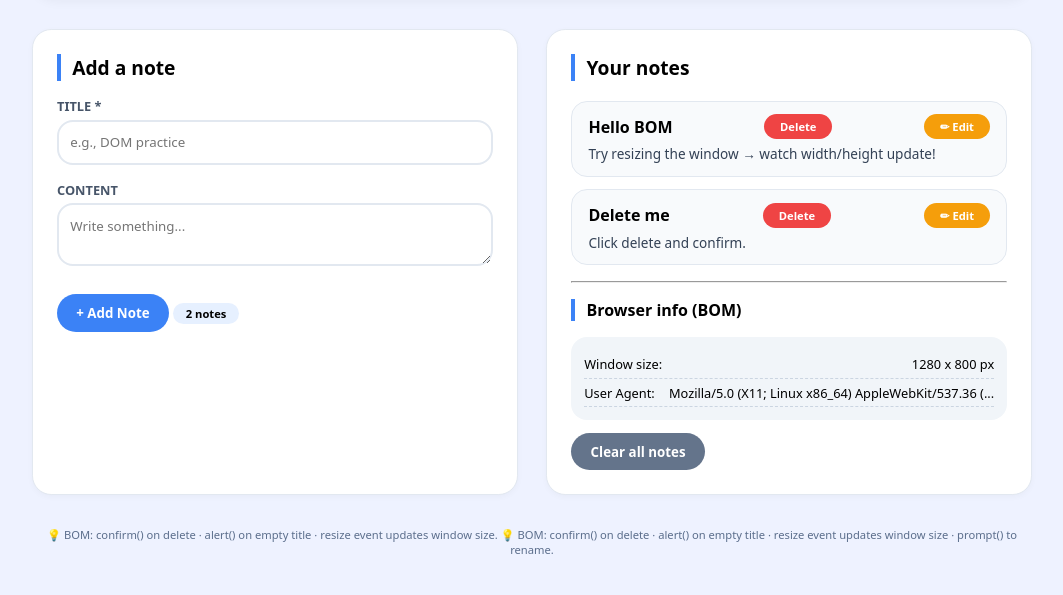
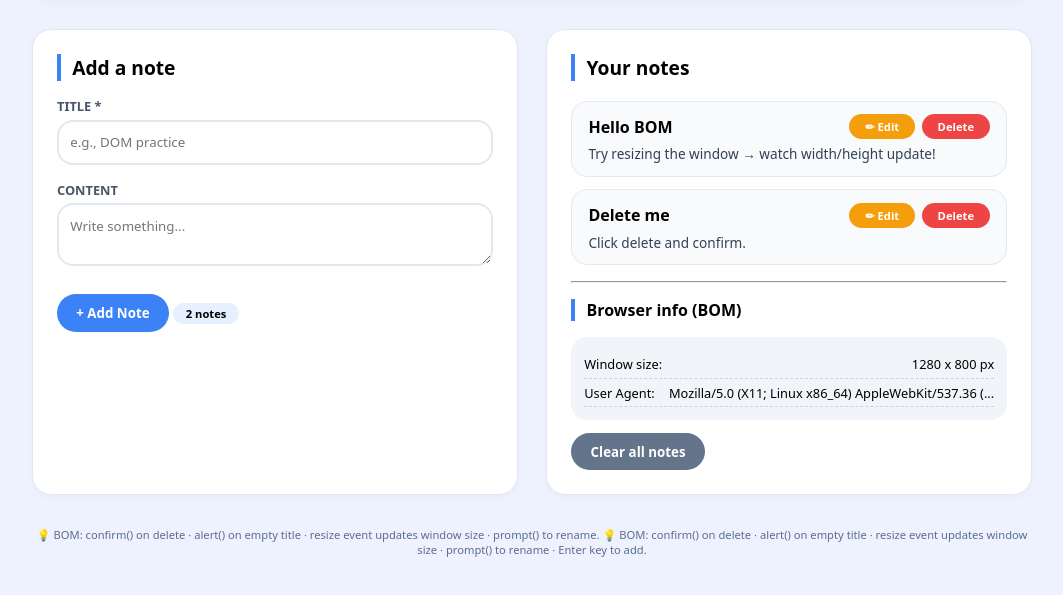
Before and after one commit to Moayed8728/Lab2, a plain HTML site: page index.html in a window 1280 px wide. Shown: the part 177-772 px from the top of the page, without its empty margins (108-1171 px from the left). Drawn offline with Linux system fonts and the light colour scheme.

Commit message:
Step 29: Add keyboard shortcut (Enter to add)

```diff
--- a/index.html
+++ b/index.html
@@ -227,7 +227,6 @@
 
         <div class="grid">
             <div class="card" id="left-panel">
-
                 <h2>Add a note</h2>
                 <div class="form-group">
                     <label>Title *</label>
@@ -262,15 +261,15 @@
         </div>
 
         <footer>
-            💡 BOM: confirm() on delete · alert() on empty title · resize event updates window size.
             💡 BOM: confirm() on delete · alert() on empty title · resize event updates window size · prompt() to rename.
+            💡 BOM: confirm() on delete · alert() on empty title · resize event updates window size · prompt() to rename · Enter key to add.
         </footer>
 
     </div>
     <script>
         // State
-        let notes = []; // stores every note object: { id, title, content }
-        let nextId = 1; // gives each note a unique ID
+        let notes = [];
+        let nextId = 1;
 
         // DOM REFERENCES
         const notesContainer = document.getElementById("notesContainer");
@@ -288,11 +287,9 @@
         }
 
         function renderNotes() {
-            // Clear container safely (no innerHTML)
             while (notesContainer.firstChild) {
                 notesContainer.removeChild(notesContainer.firstChild);
             }
-            // empty-state message
 
             if (notes.length === 0) {
                 const emptyMsg = document.createElement("div");
@@ -306,19 +303,16 @@
             }
 
             notes.forEach(note => {
-                // wrapper div
                 const noteDiv = document.createElement("div");
                 noteDiv.classList.add("note-item");
                 noteDiv.setAttribute("data-id", note.id);
 
-                // title row
                 const titleDiv = document.createElement("div");
                 titleDiv.classList.add("note-title");
 
                 const titleSpan = document.createElement("span");
                 titleSpan.textContent = note.title;
 
-                // delete button
                 // Actions wrapper
                 const actionsDiv = document.createElement("div");
                 actionsDiv.classList.add("note-actions");
@@ -341,10 +335,8 @@
                 actionsDiv.appendChild(deleteBtn);
 
                 titleDiv.appendChild(titleSpan);
-                titleDiv.appendChild(deleteBtn);
                 titleDiv.appendChild(actionsDiv);
 
-                // content paragraph
                 const contentP = document.createElement("p");
                 contentP.classList.add("note-content");
                 contentP.textContent = note.content || "(no additional content)";
@@ -353,14 +345,12 @@
                 noteDiv.appendChild(contentP);
                 notesContainer.appendChild(noteDiv);
             });
-            updateCounter();
 
             updateCounter();
         }
 
         function addNote() {
             const title = titleInput.value.trim();
-            // BOM: alert() validation
             if (title === "") {
                 alert("❌ Title cannot be empty!");
                 titleInput.focus();
@@ -369,17 +359,14 @@
             const content = contentInput.value.trim();
             notes.push({ id: nextId++, title, content });
             renderNotes();
-            // clear and refocus
             titleInput.value = "";
             contentInput.value = "";
             titleInput.focus();
         }
 
         function deleteNoteById(id) {
-            // BOM: confirm() returns true/false
             const ok = confirm("Are you sure you want to delete this note?");
             if (!ok) return;
-
             const index = notes.findIndex(n => n.id === id);
             if (index !== -1) {
                 notes.splice(index, 1);
@@ -447,9 +434,15 @@
             addSampleNotes();
             updateWindowSize();
             showUserAgent();
-
             addBtn.addEventListener("click", addNote);
             clearAllBtn.addEventListener("click", clearAllNotes);
+
+            // Step 29: Enter key shortcut on title input
+            titleInput.addEventListener("keydown", (e) => {
+                if (e.key === "Enter") {
+                    addNote();
+                }
+            });
         }
 
         init();
@@ -470,7 +463,4 @@
             }
         });
     </script>
-</body></html>
 </body>
-
-</html>
```
